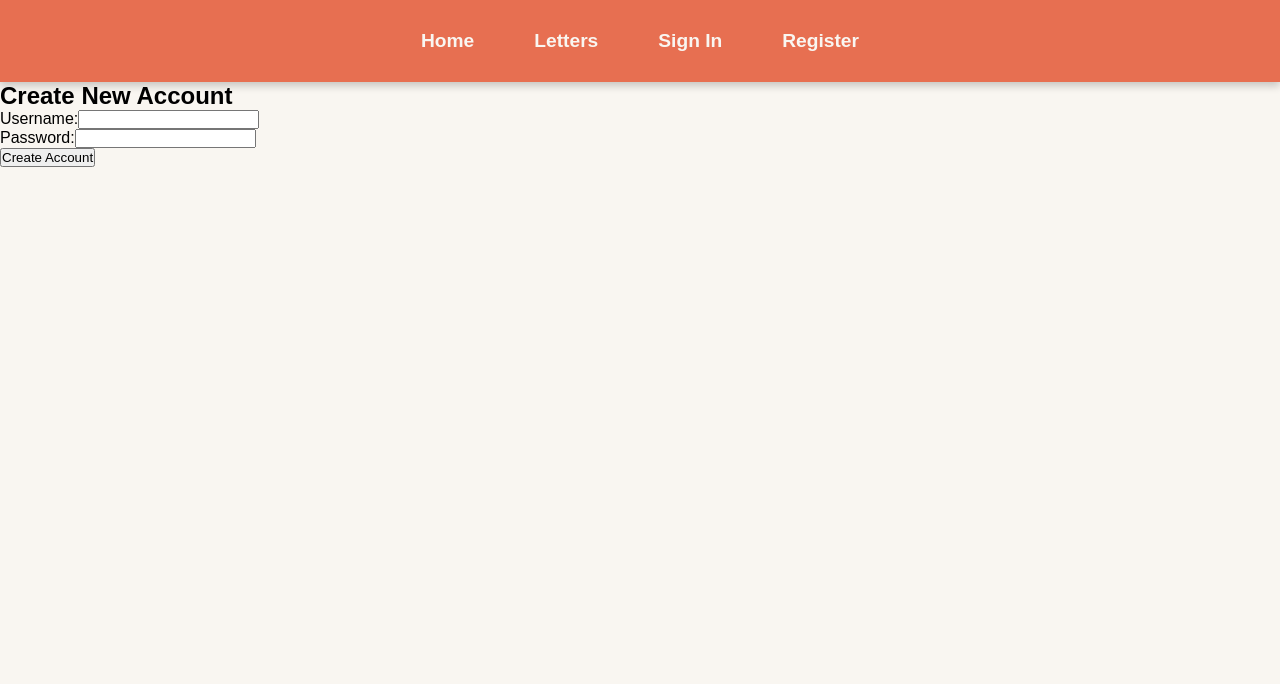
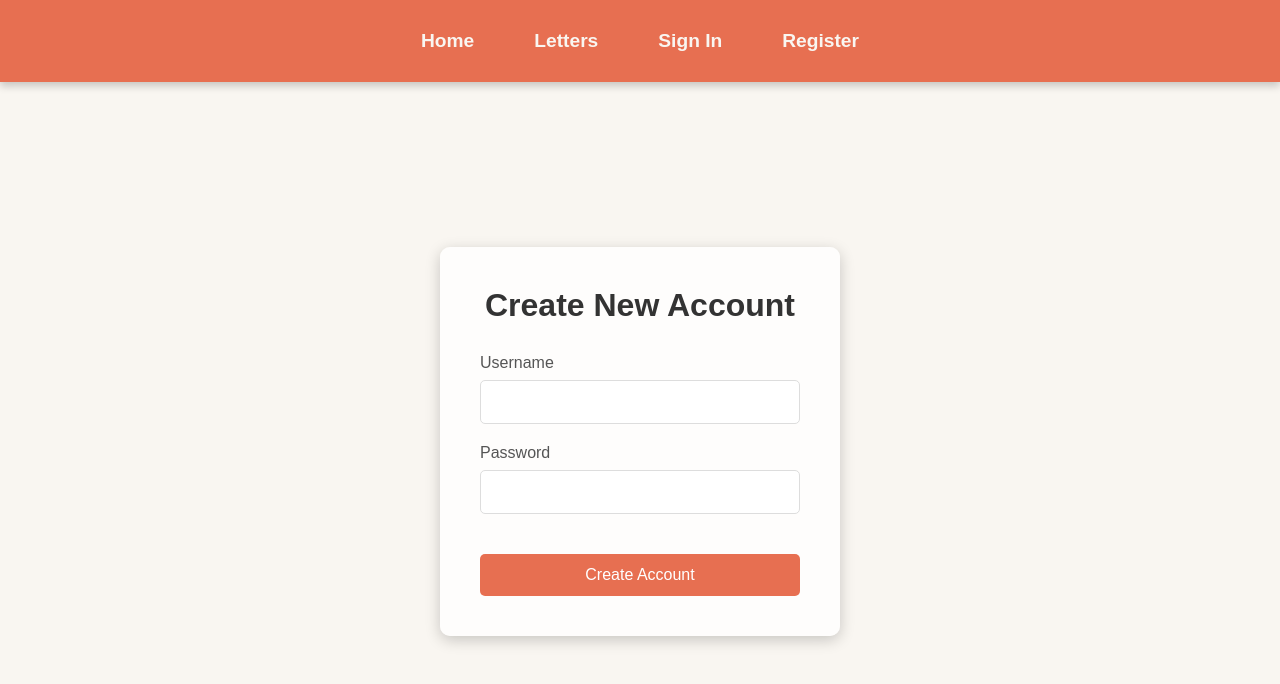
Before and after one commit to horodylova/special-letter, a React (Vite) app: page /register in a window 1280 px wide. Shown: the top 684 px of the page. Built offline with nearby package versions, Linux system fonts and the light colour scheme; no server answers.

Commit message:
added some styles

```diff
--- a/src/components/Auth/CreateNewUser/CreateNewUser.jsx
+++ b/src/components/Auth/CreateNewUser/CreateNewUser.jsx
@@ -3,10 +3,20 @@ import { useNavigate } from 'react-router-dom';
 import { AppContext } from '../../../contexts/AppContext';
 import { registerUser } from '../../../services/authService';
 import { setToken } from '../../../utils/setGetAndRemoveToken';
+import {
+  RegisterContainer,
+  RegisterForm,
+  Title,
+  FormGroup,
+  Label,
+  Input,
+  SubmitButton,
+  ErrorMessage
+} from './CreateNewUser.styled';
 
 const CreateNewUser = () => {
   const navigate = useNavigate();
-  const { setIsAuthenticated, setUser, setError, setLoading, loading } = useContext(AppContext);
+  const { setIsAuthenticated, setUser, setError, loading, setLoading, error } = useContext(AppContext);
 
   const [formData, setFormData] = useState({
     username: '',
@@ -43,12 +53,13 @@ const CreateNewUser = () => {
   };
 
   return (
-    <div>
-      <h2>Create New Account</h2>
-      <form onSubmit={handleSubmit}>
-        <div>
-          <label htmlFor="username">Username:</label>
-          <input
+    <RegisterContainer>
+      <RegisterForm onSubmit={handleSubmit}>
+        <Title>Create New Account</Title>
+
+        <FormGroup>
+          <Label htmlFor="username">Username</Label>
+          <Input
             type="text"
             id="username"
             name="username"
@@ -57,11 +68,11 @@ const CreateNewUser = () => {
             required
             minLength={3}
           />
-        </div>
+        </FormGroup>
 
-        <div>
-          <label htmlFor="password">Password:</label>
-          <input
+        <FormGroup>
+          <Label htmlFor="password">Password</Label>
+          <Input
             type="password"
             id="password"
             name="password"
@@ -70,13 +81,15 @@ const CreateNewUser = () => {
             required
             minLength={6}
           />
-        </div>
+        </FormGroup>
 
-        <button type="submit" disabled={loading}>
+        {error && <ErrorMessage>{error}</ErrorMessage>}
+
+        <SubmitButton type="submit" disabled={loading}>
           {loading ? 'Creating Account...' : 'Create Account'}
-        </button>
-      </form>
-    </div>
+        </SubmitButton>
+      </RegisterForm>
+    </RegisterContainer>
   );
 };
 
--- a/src/components/Auth/CreateNewUser/CreateNewUser.styled.js
+++ b/src/components/Auth/CreateNewUser/CreateNewUser.styled.js
@@ -0,0 +1,81 @@
+import styled from "styled-components";
+
+export const RegisterContainer = styled.div`
+  display: flex;
+  flex-direction: column;
+  align-items: center;
+  justify-content: center;
+  height: 100vh;
+  padding: 20px;
+`;
+
+export const RegisterForm = styled.form`
+  background: rgba(255, 255, 255, 0.8);
+  padding: 40px;
+  border-radius: 10px;
+  box-shadow: 0px 4px 15px rgba(0, 0, 0, 0.2);
+  width: 100%;
+  max-width: 400px;
+`;
+
+export const Title = styled.h2`
+  font-size: 2rem;
+  color: #333;
+  margin-bottom: 30px;
+  text-align: center;
+`;
+
+export const FormGroup = styled.div`
+  margin-bottom: 20px;
+`;
+
+export const Label = styled.label`
+  display: block;
+  margin-bottom: 8px;
+  color: #555;
+  font-size: 1rem;
+`;
+
+export const Input = styled.input`
+  width: 100%;
+  padding: 12px;
+  border: 1px solid #ddd;
+  border-radius: 5px;
+  font-size: 1rem;
+  transition: border-color 0.3s;
+
+  &:focus {
+    outline: none;
+    border-color: #e76f51;
+    box-shadow: 0 0 5px rgba(231, 111, 81, 0.2);
+  }
+`;
+
+export const SubmitButton = styled.button`
+  width: 100%;
+  background-color: #e76f51;
+  color: white;
+  border: none;
+  padding: 12px;
+  font-size: 1rem;
+  border-radius: 5px;
+  cursor: pointer;
+  transition: background-color 0.3s;
+  margin-top: 20px;
+
+  &:hover {
+    background-color: #d35400;
+  }
+
+  &:disabled {
+    background-color: #cccccc;
+    cursor: not-allowed;
+  }
+`;
+
+export const ErrorMessage = styled.div`
+  color: #e74c3c;
+  font-size: 0.9rem;
+  margin-top: 20px;
+  text-align: center;
+`;
--- a/src/components/Auth/Login/Login.jsx
+++ b/src/components/Auth/Login/Login.jsx
@@ -3,10 +3,20 @@ import { useNavigate } from 'react-router-dom';
 import { AppContext } from '../../../contexts/AppContext';
 import { loginUser } from '../../../services/authService';
 import { setToken } from '../../../utils/setGetAndRemoveToken';
+import {
+  LoginContainer,
+  LoginForm,
+  Title,
+  FormGroup,
+  Label,
+  Input,
+  SubmitButton,
+  ErrorMessage
+} from './Login.styled';
 
 const Login = () => {
   const navigate = useNavigate();
-  const { setIsAuthenticated, setUser, setError, setLoading, loading } = useContext(AppContext);
+  const { setIsAuthenticated, setUser, setError, loading, setLoading, error } = useContext(AppContext);
 
   const [formData, setFormData] = useState({
     username: '',
@@ -43,12 +53,13 @@ const Login = () => {
   };
 
   return (
-    <div>
-      <h2>Login</h2>
-      <form onSubmit={handleSubmit}>
-        <div>
-          <label htmlFor="username">Username:</label>
-          <input
+    <LoginContainer>
+      <LoginForm onSubmit={handleSubmit}>
+        <Title>Login</Title>
+
+        <FormGroup>
+          <Label htmlFor="username">Username</Label>
+          <Input
             type="text"
             id="username"
             name="username"
@@ -56,11 +67,11 @@ const Login = () => {
             onChange={handleChange}
             required
           />
-        </div>
+        </FormGroup>
 
-        <div>
-          <label htmlFor="password">Password:</label>
-          <input
+        <FormGroup>
+          <Label htmlFor="password">Password</Label>
+          <Input
             type="password"
             id="password"
             name="password"
@@ -68,13 +79,15 @@ const Login = () => {
             onChange={handleChange}
             required
           />
-        </div>
+        </FormGroup>
 
-        <button type="submit" disabled={loading}>
+        {error && <ErrorMessage>{error}</ErrorMessage>}
+
+        <SubmitButton type="submit" disabled={loading}>
           {loading ? 'Logging in...' : 'Login'}
-        </button>
-      </form>
-    </div>
+        </SubmitButton>
+      </LoginForm>
+    </LoginContainer>
   );
 };
 
--- a/src/components/Auth/Login/Login.styled.js
+++ b/src/components/Auth/Login/Login.styled.js
@@ -0,0 +1,81 @@
+import styled from "styled-components";
+
+export const LoginContainer = styled.div`
+  display: flex;
+  flex-direction: column;
+  align-items: center;
+  justify-content: center;
+  height: 100vh;
+  padding: 20px;
+`;
+
+export const LoginForm = styled.form`
+  background: rgba(255, 255, 255, 0.8);
+  padding: 40px;
+  border-radius: 10px;
+  box-shadow: 0px 4px 15px rgba(0, 0, 0, 0.2);
+  width: 100%;
+  max-width: 400px;
+`;
+
+export const Title = styled.h2`
+  font-size: 2rem;
+  color: #333;
+  margin-bottom: 30px;
+  text-align: center;
+`;
+
+export const FormGroup = styled.div`
+  margin-bottom: 20px;
+`;
+
+export const Label = styled.label`
+  display: block;
+  margin-bottom: 8px;
+  color: #555;
+  font-size: 1rem;
+`;
+
+export const Input = styled.input`
+  width: 100%;
+  padding: 12px;
+  border: 1px solid #ddd;
+  border-radius: 5px;
+  font-size: 1rem;
+  transition: border-color 0.3s;
+
+  &:focus {
+    outline: none;
+    border-color: #e76f51;
+    box-shadow: 0 0 5px rgba(231, 111, 81, 0.2);
+  }
+`;
+
+export const SubmitButton = styled.button`
+  width: 100%;
+  background-color: #e76f51;
+  color: white;
+  border: none;
+  padding: 12px;
+  font-size: 1rem;
+  border-radius: 5px;
+  cursor: pointer;
+  transition: background-color 0.3s;
+  margin-top: 20px;
+
+  &:hover {
+    background-color: #d35400;
+  }
+
+  &:disabled {
+    background-color: #cccccc;
+    cursor: not-allowed;
+  }
+`;
+
+export const ErrorMessage = styled.div`
+  color: #e74c3c;
+  font-size: 0.9rem;
+  margin-top: 20px;
+  text-align: center;
+`;
--- a/src/components/Auth/Logout/Logout.jsx
+++ b/src/components/Auth/Logout/Logout.jsx
@@ -3,6 +3,7 @@ import { useNavigate } from 'react-router-dom';
 import { AppContext } from '../../../contexts/AppContext';
 import { logoutUser } from '../../../api/authService';
 import { getToken, removeToken } from '../../../utils/setGetAndRemoveToken';
+import { LogoutButton } from './Logout.styled';
 
 const Logout = () => {
   const navigate = useNavigate();
@@ -31,9 +32,9 @@ const Logout = () => {
   };
 
   return (
-    <button onClick={handleLogout}>
+    <LogoutButton onClick={handleLogout}>
       Logout
-    </button>
+    </LogoutButton>
   );
 };
 
--- a/src/services/authService.js
+++ b/src/services/authService.js
@@ -25,7 +25,7 @@ export const registerUser = async (username, password) => {
 export const loginUser = async (username, password) => {
   try {
     const response = await fetch(`${API_URL}/api/auth/login`, {
-      method: 'GET',
+      method: 'POST',
       headers: {
         'Content-Type': 'application/json',
       },
```
Also changed, not shown: src/components/Auth/Logout/Logout.styled.js (added, +21 -0 lines).
